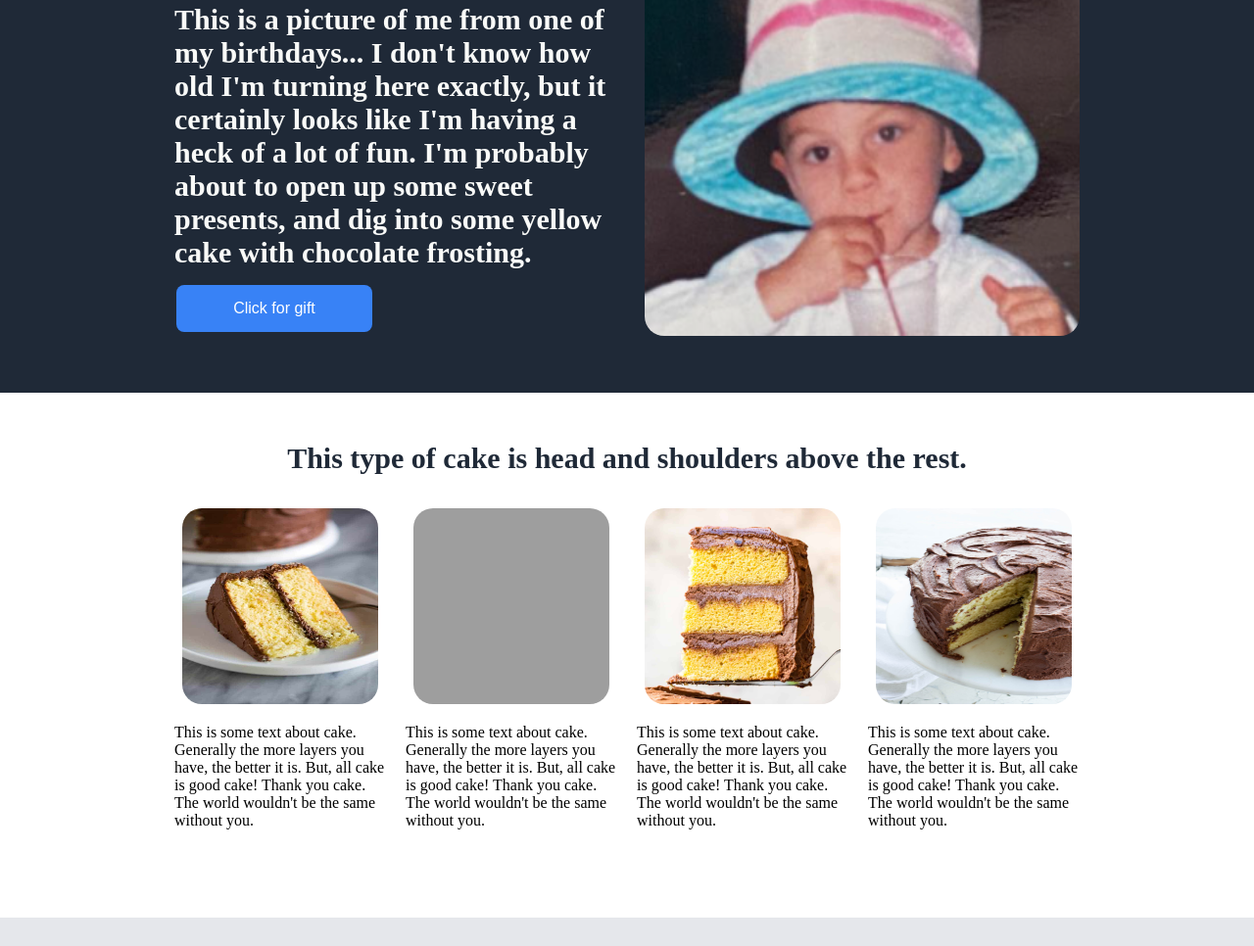
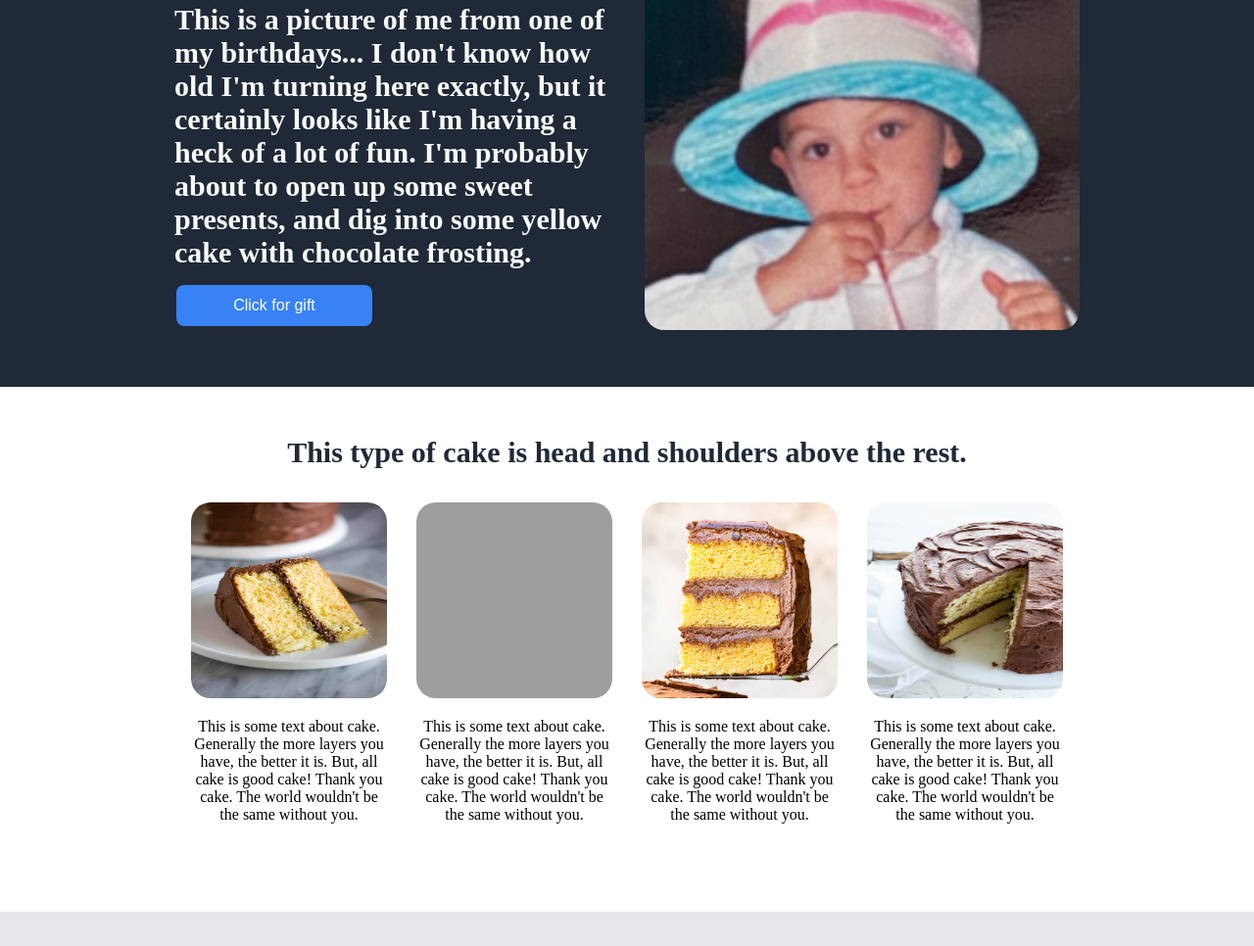
Before and after one commit to PatrickRobb/Flexbox-Landing-Page, a plain HTML site: page index.html in a window 1280 px wide. Shown: the part 274-1240 px from the top of the page at 98% size. Drawn offline with Linux system fonts and the light colour scheme; grey boxes are pictures that could not be loaded.

Commit message:
set max width for ul items

```diff
--- a/index.html
+++ b/index.html
@@ -39,19 +39,19 @@
 	  	<div class="section-2">
 	  		<div class="info-text dark">This type of cake is head and shoulders above the rest.</div>
 	  		<div class="s2-images left right">
-	  			<ul>
+	  			<ul class="image-list">
 	  				<li><img class="rounded" src="cake1.jpg" alt="yellow cake with chocolate frosting" width='200' height='200'></li>
 	  				<li><p>This is some text about cake. Generally the more layers you have, the better it is. But, all cake is good cake! Thank you cake. The world wouldn't be the same without you.</p></li>
 	  			</ul>
-	  			<ul>
+	  			<ul class="image-list">
 	  				<li><img class="rounded" src="cake2.jpg" alt="yellow cake with chocolate frosting" width='200' height='200'></li>
 	  				<li><p>This is some text about cake. Generally the more layers you have, the better it is. But, all cake is good cake! Thank you cake. The world wouldn't be the same without you.</p></li>
 	  			</ul>
-	  			<ul>
+	  			<ul class="image-list">
 	  				<li><img class="rounded" src="cake3.jpg" alt="yellow cake with chocolate frosting" width='200' height='200'></li>
 	  				<li><p>This is some text about cake. Generally the more layers you have, the better it is. But, all cake is good cake! Thank you cake. The world wouldn't be the same without you.</p></li>
 	  			</ul>
-	  			<ul>
+	  			<ul class="image-list">
 	  				<li><img class="rounded" src="cake4.jpg" alt="yellow cake with chocolate frosting" width='200' height='200'></li>
 	  				<li><p>This is some text about cake. Generally the more layers you have, the better it is. But, all cake is good cake! Thank you cake. The world wouldn't be the same without you.</p></li>
 	  			</ul>
--- a/style.css
+++ b/style.css
@@ -100,7 +100,7 @@ body{
   display: inline-block;
   color: white;
   background-color: #3882F6;
-  padding: 15px 32px;
+  padding: 12px;
   text-align: center;
   text-decoration: none;
   font-size: 16px;
@@ -117,7 +117,7 @@ img.rounded{
 .s2-images{
 	display: flex;
 	justify-content: center;
-	gap: 20px;
+	gap: 30px;
 }
 
 .section-3{
@@ -190,3 +190,9 @@ img.rounded{
 	align-items: center;
 	list-style: none;
 }
+
+.image-list{
+	text-align: center;
+	display: flex;
+	max-width: 200px;
+}
```
